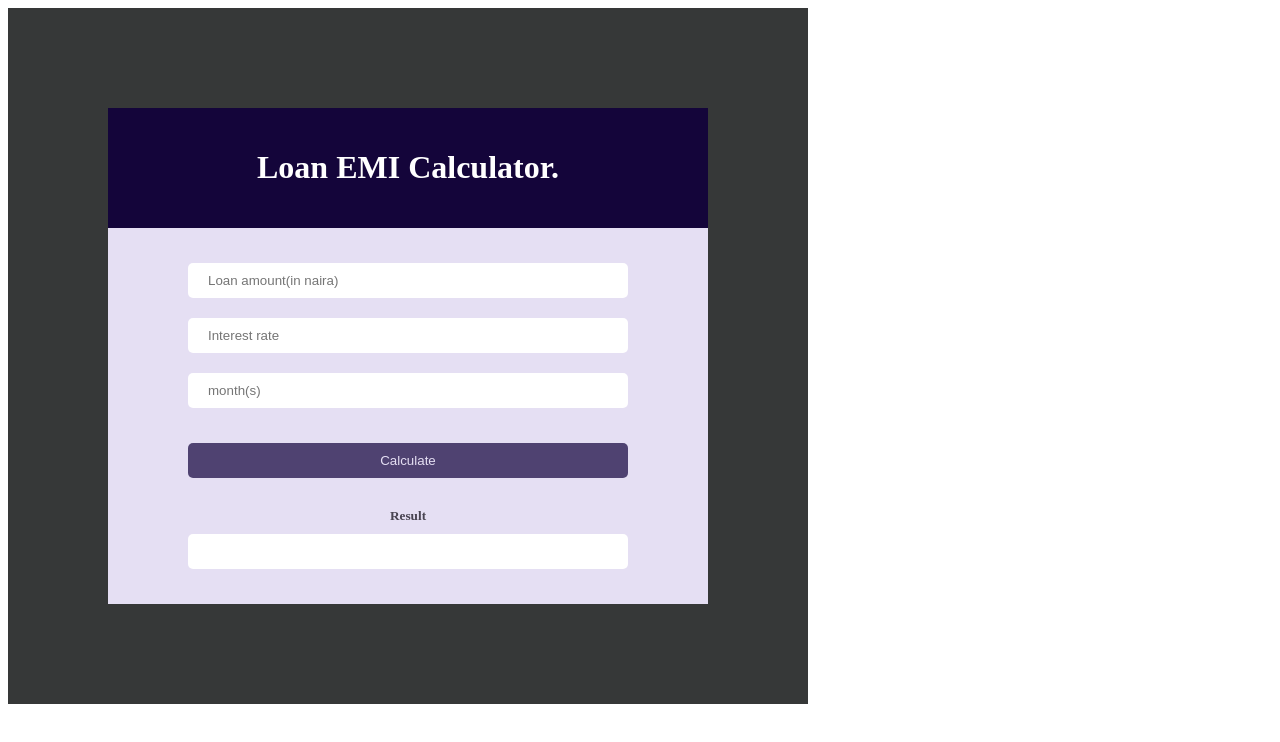
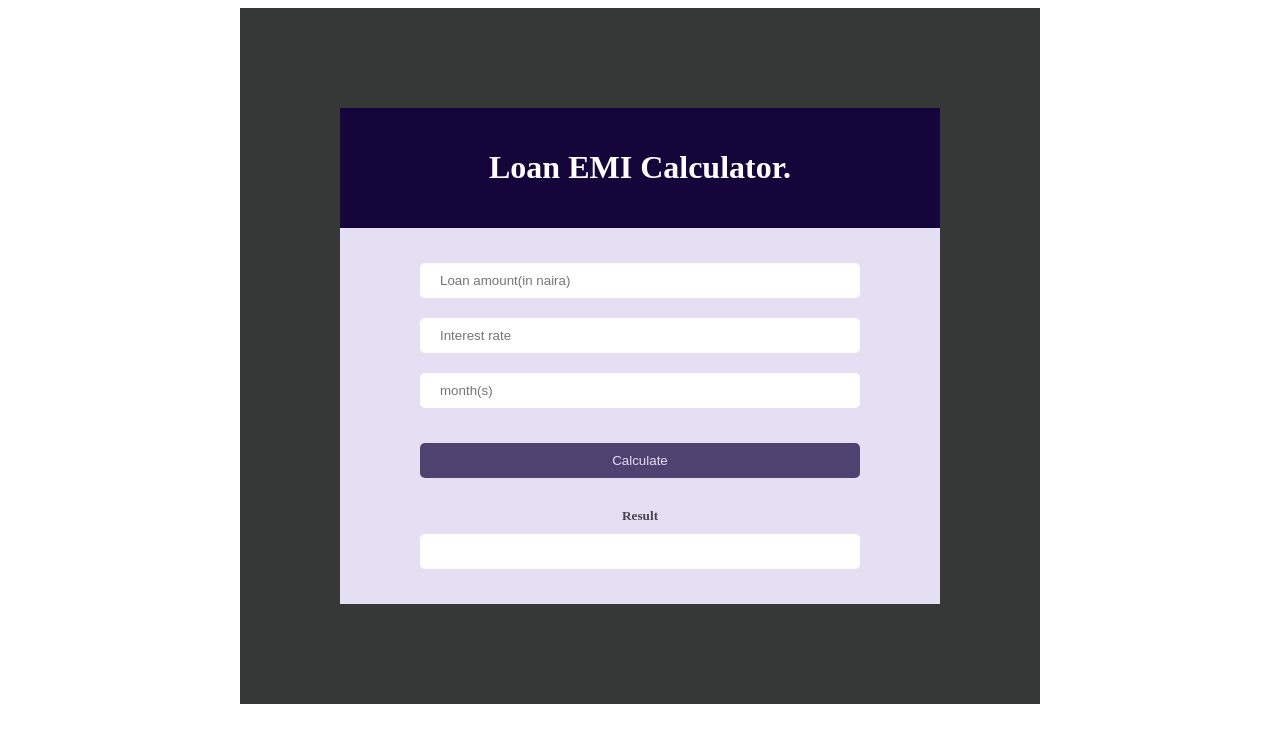
Before and after one commit to Violacordis/EMI-Calculator, a plain HTML site: page index.html in a window 1280 px wide. Drawn offline with Linux system fonts and the light colour scheme.

Commit message:
Update stylesheet.css

```diff
--- a/stylesheet.css
+++ b/stylesheet.css
@@ -1,5 +1,11 @@
 * {
     box-sizing: border-box;
+}
+
+body {
+    display: flex;
+    justify-content: center;
+    align-item: center;
 }
 
 #loan-calsection {
```
